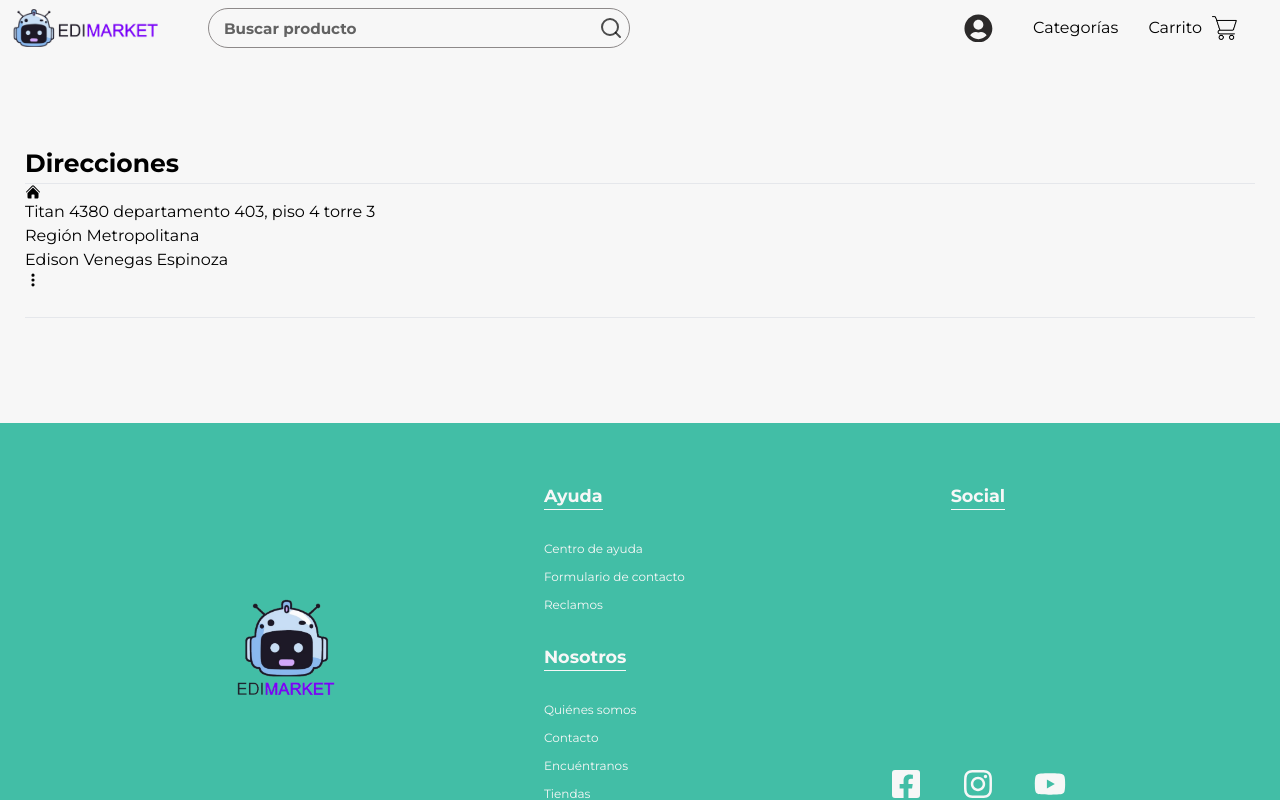
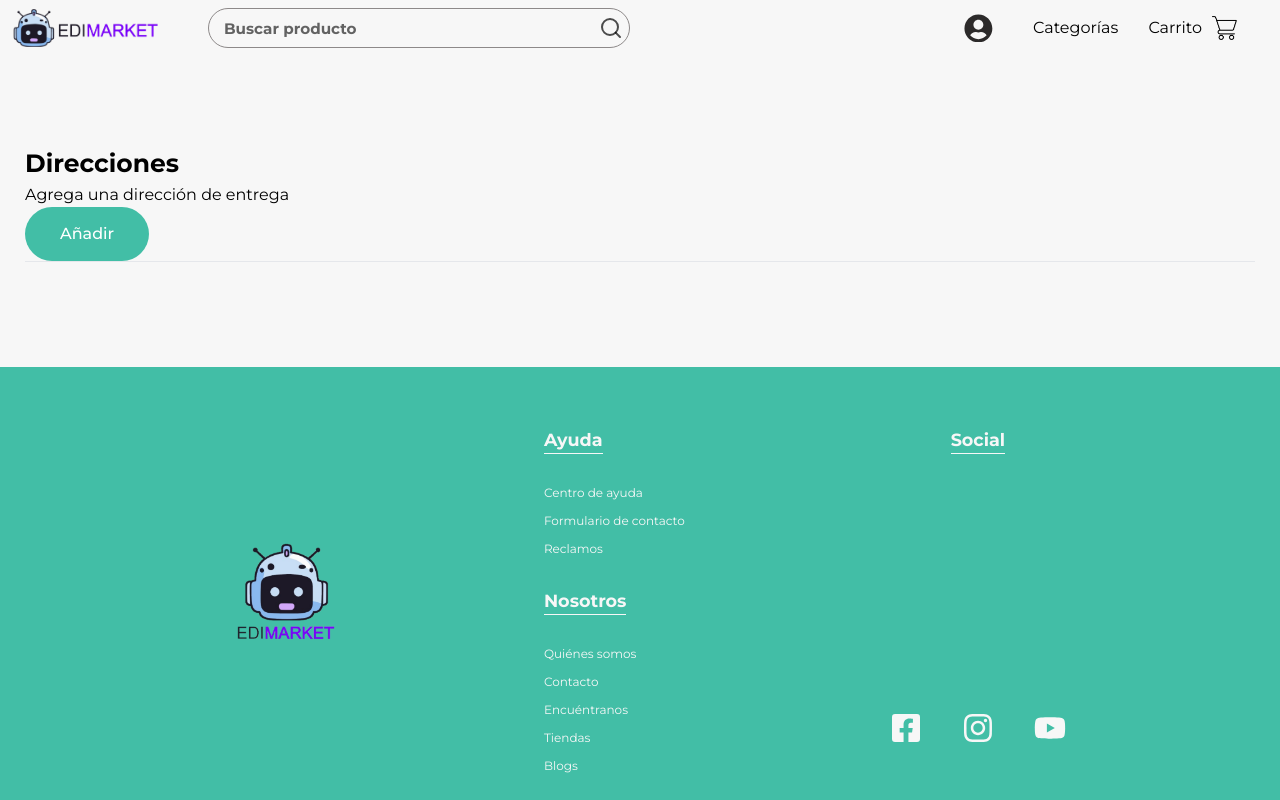
Before and after one commit to SebastianHernandez0/edimarket-2, a React (Vite) app in the folder Frontend/: page /user-address in a window 1280 px wide. Shown: the top 800 px of the page. Built offline with nearby package versions, Linux system fonts and the light colour scheme.

Commit message:
Creando verificación para añadir una dirección si el usuario no la tiene

```diff
--- a/Frontend/public/user.json
+++ b/Frontend/public/user.json
@@ -4,9 +4,11 @@
     "nombre": "Laura Perez",
     "email": "laura@ejemplo.com",
     "domicilio": {
-      "direccion": "Av Alemania 5030 depto 3",
+      "direccion": "Av Alemania depto 3",
+      "numero": 5560,
       "ciudad": "Santiago",
-      "region": "Region Metropolitana",
+      "comuna": "Conchali",
+      "region": "Metropolitana",
       "codigo_postal": "7770317"
     },
     "favoritos": [
@@ -23,5 +25,133 @@
         "comprado": false
       }
     ]
+  },
+  {
+    "id": 2,
+    "nombre": "Carlos Lopez",
+    "email": "carlos@ejemplo.com",
+    "domicilio": {
+      "direccion": "Calle Falsa",
+      "numero": 123,
+      "ciudad": "Valparaíso",
+      "comuna": "Valparaíso",
+      "region": "Valparaíso",
+      "codigo_postal": "2340000"
+    },
+    "favoritos": [
+      {
+        "id": 2,
+        "nombre": "Samsung Galaxy S21"
+      }
+    ],
+    "carrito": [
+      {
+        "producto_id": 2,
+        "nombre": "MacBook Pro",
+        "cantidad": 1,
+        "comprado": false
+      }
+    ]
+  },
+  {
+    "id": 3,
+    "nombre": "Ana Gómez",
+    "email": "ana@ejemplo.com",
+    "domicilio": {
+      "direccion": "Av Las Condes depto 21",
+      "numero": 9456,
+      "ciudad": "Santiago",
+      "comuna": "Las Condes",
+      "region": "Metropolitana",
+      "codigo_postal": "7550000"
+    },
+    "favoritos": [
+      {
+        "id": 3,
+        "nombre": "PlayStation 5"
+      }
+    ],
+    "carrito": [
+      {
+        "producto_id": 3,
+        "nombre": "Nintendo Switch",
+        "cantidad": 2,
+        "comprado": true
+      }
+    ]
+  },
+  {
+    "id": 4,
+    "nombre": "Juan Martinez",
+    "email": "juan@ejemplo.com",
+    "domicilio": {},
+    "favoritos": [
+      {
+        "id": 4,
+        "nombre": "Dell XPS 13"
+      }
+    ],
+    "carrito": [
+      {
+        "producto_id": 4,
+        "nombre": "Monitor LG 27\"",
+        "cantidad": 1,
+        "comprado": false
+      }
+    ]
+  },
+  {
+    "id": 5,
+    "nombre": "María Rodríguez",
+    "email": "maria@ejemplo.com",
+    "domicilio": {
+      "direccion": "Av Vicuña Mackenna depto 56",
+      "numero": 1234,
+      "ciudad": "Santiago",
+      "comuna": "Ñuñoa",
+      "region": "Metropolitana",
+      "codigo_postal": "7750000"
+    },
+    "favoritos": [
+      {
+        "id": 5,
+        "nombre": "Kindle Paperwhite"
+      }
+    ],
+    "carrito": [
+      {
+        "producto_id": 5,
+        "nombre": "Audífonos Bose",
+        "cantidad": 2,
+        "comprado": true
+      }
+    ]
+  },
+  {
+    "id": 6,
+    "nombre": "Ricardo Fernández",
+    "email": "ricardo@ejemplo.com",
+    "domicilio": {
+      "direccion": "Calle La Serena",
+      "numero": 3456,
+      "ciudad": "La Serena",
+      "comuna": "La Serena",
+      "region": "Coquimbo",
+      "codigo_postal": "1710000"
+    },
+    "favoritos": [
+      {
+        "id": 6,
+        "nombre": "iPad Air"
+      }
+    ],
+    "carrito": [
+      {
+        "producto_id": 6,
+        "nombre": "Apple Watch",
+        "cantidad": 1,
+        "comprado": false
+      }
+    ]
   }
 ]
--- a/Frontend/src/pages/userAddress/UserAddress.jsx
+++ b/Frontend/src/pages/userAddress/UserAddress.jsx
@@ -1,8 +1,11 @@
 import "../userAddress/userAddress.css";
 import { HiHome } from "react-icons/hi2";
 import { HiDotsVertical } from "react-icons/hi";
-import { useRef, useState, forwardRef, useEffect } from "react";
+import { useRef, useState, forwardRef, useEffect, useContext } from "react";
 import { UserAddressModal } from "../../components/userAddressModal/UserAddressModal";
+import { UserContext } from "../../context/UserContext";
+import { Link } from "react-router-dom";
+import { GeneralBtn } from "../../components/generalBtn/GeneralBtn";
 
 const EditIcon = forwardRef((props, ref) => (
   <div ref={ref}>
@@ -12,6 +15,7 @@ const EditIcon = forwardRef((props, ref) => (
 
 export function UserAddress() {
   const [openEditModal, setOpenEditModal] = useState(false);
+  const { users } = useContext(UserContext);
   const addressRef = {
     iconRef: useRef(null),
     modalRef: useRef(null),
@@ -44,9 +48,30 @@ export function UserAddress() {
     };
   }, [openEditModal]);
 
+  // Buscar usuario por ID
+  const userId = users.find((user) => user.id === 4);
+
+  // Verificar si userId existe y si tiene una dirección definida
+  const hasAddress =
+    userId && userId.domicilio && Object.keys(userId.domicilio).length > 0;
+
+  /*     const hasAddress =
+    userId &&
+    userId.domicilio &&
+    userId.domicilio.direccion !== undefined &&
+    userId.domicilio.direccion !== ""; */
+
   return (
     <section className="useraddress__container bg-white shadow-sm rounded-sm">
       <h1 className="text-2xl font-semibold mb-5">Direcciones</h1>
+      {!hasAddress ? (
+        <div className="flex flex-col gap-3 items-center sm: my-5">
+          <p className="font-semibold">Agrega una dirección de entrega</p>
+          <GeneralBtn type="secondary" className="">
+            Añadir
+          </GeneralBtn>
+        </div>
+      ) : (
         <div className="useradress__body flex justify-between">
           <div className="w-full">
             <hr className="w-full" />
@@ -54,15 +79,15 @@ export function UserAddress() {
               <div className="flex gap-2 items-center font-medium">
                 <HiHome className="text-2xl" />
                 <span>
-                Titan <span>4380</span> departamento 403, piso 4 torre 3
+                  {userId.domicilio.direccion}{" "}
+                  <span>{userId.domicilio.numero}</span>
                 </span>
               </div>
               <div className="region-comuna pl-8 text-sm">
-              <span className="">Región</span> <span>Metropolitana</span>
+                <span className="">Región</span>{" "}
+                <span>{userId.domicilio.region}</span>
               </div>
-            <span className="usuario pl-8 text-sm">
-              Edison Venegas Espinoza
-            </span>
+              <span className="usuario pl-8 text-sm">{userId.nombre}</span>
             </div>
           </div>
           <div className="edit__icon">
@@ -76,6 +101,7 @@ export function UserAddress() {
             ) : null}
           </div>
         </div>
+      )}
       <hr />
     </section>
   );
```
Lines whose indentation alone changed are shown as unchanged.
